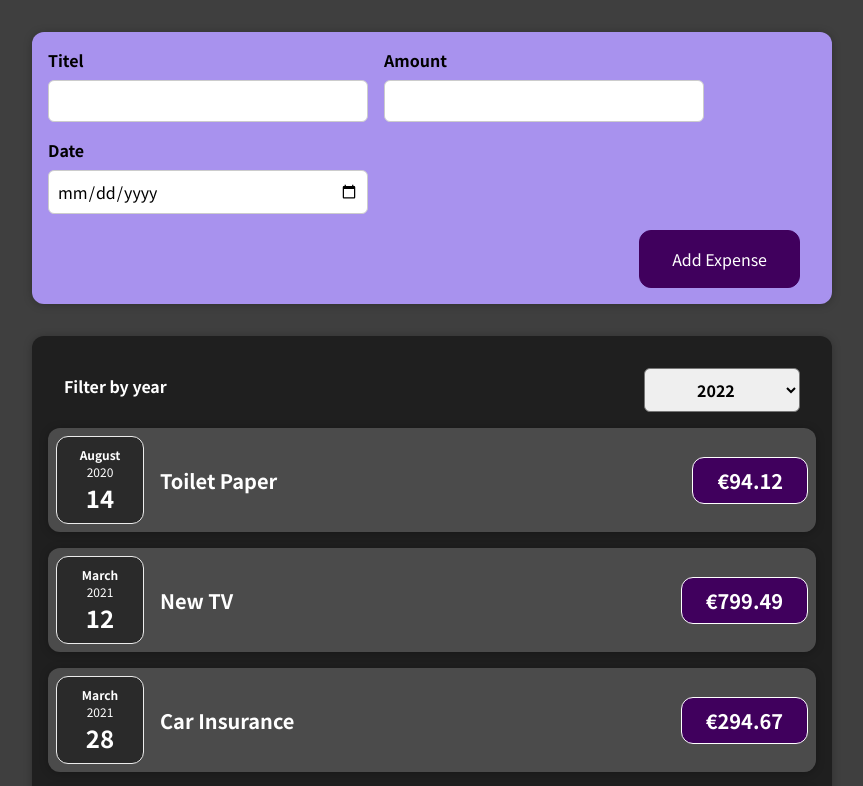
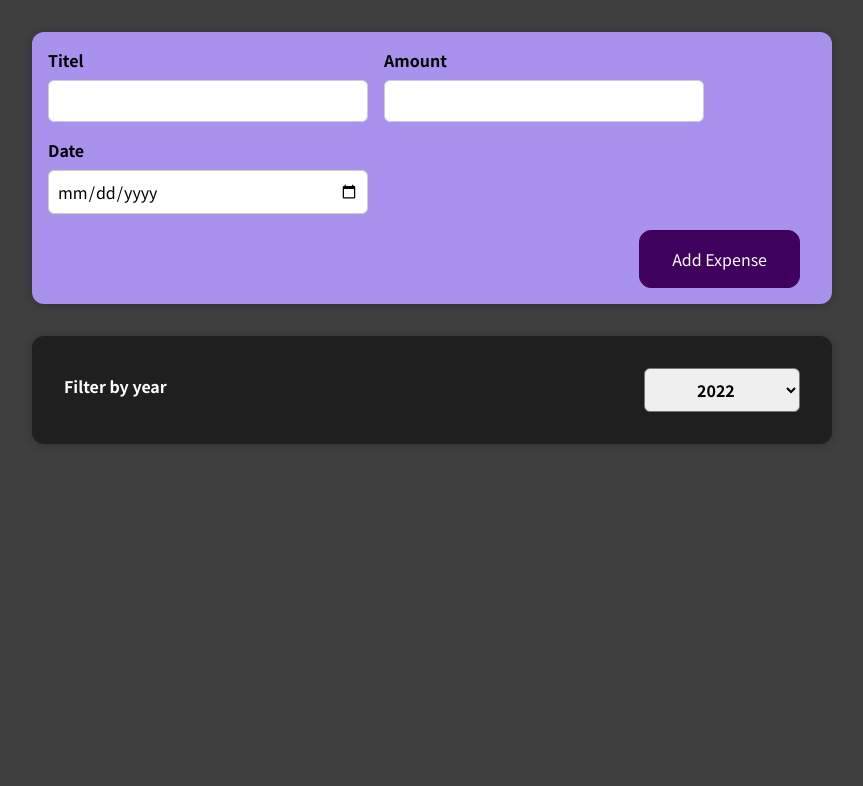
Before and after one commit to Christian-Adler/reacttraining, a React (Create React App) app in the folder react-complete-guide/: page / in a window 1280 px wide. Shown: the top 786 px of the page, without its empty margins (208-1071 px from the left). Built offline with nearby package versions, Linux system fonts and the light colour scheme.

Commit message:
use year filter on items

```diff
--- a/react-complete-guide/src/components/expenses/Expenses.js
+++ b/react-complete-guide/src/components/expenses/Expenses.js
@@ -10,6 +10,9 @@ const Expenses = (props) => {
   const [filteredYear, setFilteredYear] = useState("2022");
 
   const { items } = props;
+  const filteredItems = items.filter(
+    (item) => `${item.date.getFullYear()}` === filteredYear
+  );
 
   const filterChangeHandler = (year) => setFilteredYear(year);
 
@@ -20,7 +23,7 @@ const Expenses = (props) => {
           selected={filteredYear}
           onChangeFilter={filterChangeHandler}
         />
-        {items.map((item) => (
+        {filteredItems.map((item) => (
           <ExpenseItem
             key={item.id}
             title={item.title}
```
